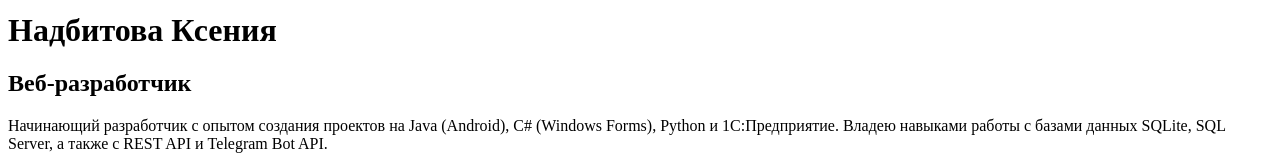
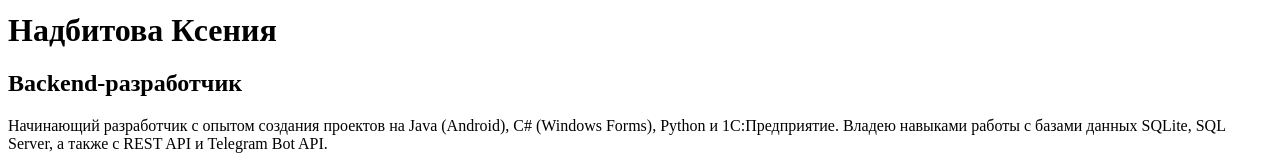
Before and after one commit to ksenianadbitova/my-profile, a plain HTML site: page index.html in a window 1280 px wide. Shown: the part 133-293 px from the top of the page. Drawn offline with Linux system fonts and the light colour scheme.

Commit message:
Изменён заголовок на Backend-разработчик

```diff
--- a/index.html
+++ b/index.html
@@ -23,7 +23,7 @@
         <button>Войти через GitHub</button>
     </div>
     <h1>Надбитова Ксения</h1>
-    <h2>Веб-разработчик</h2>
+    <h2>Backend-разработчик</h2>
 
     <p>
         Начинающий разработчик с опытом создания проектов на Java (Android),
```
